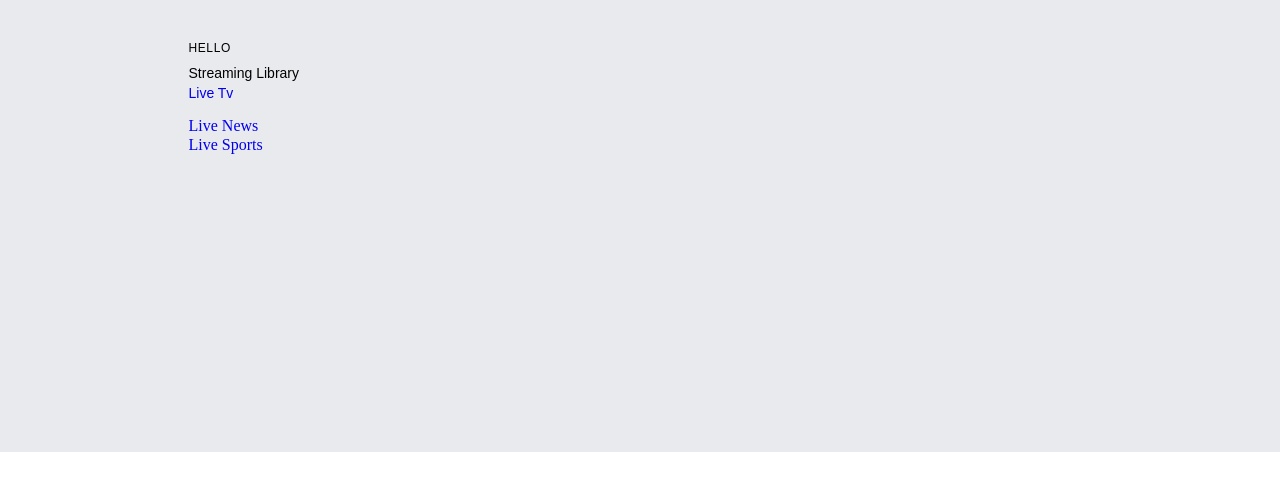
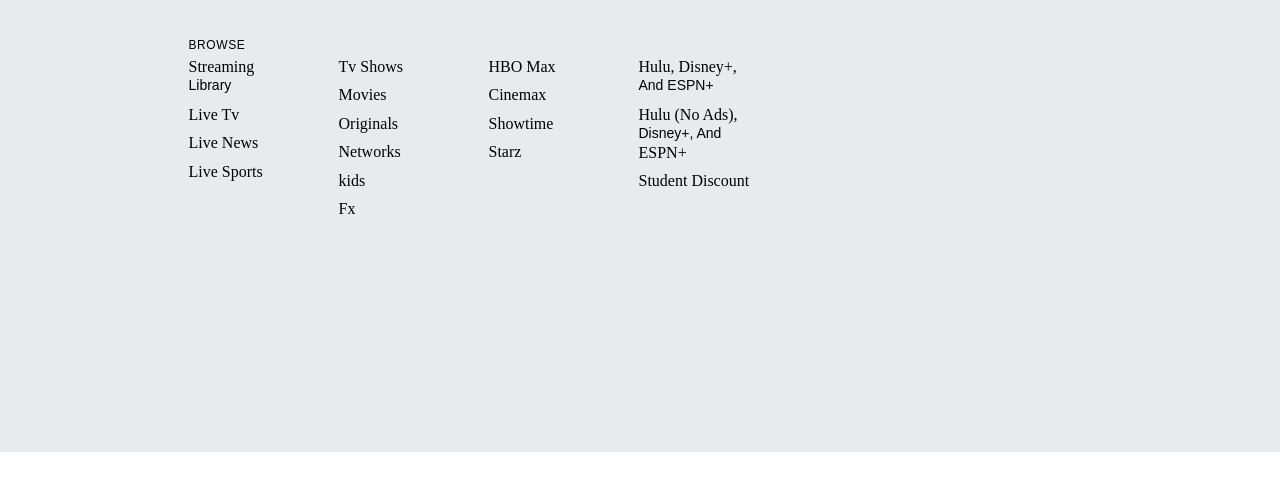
Before and after one commit to abdellahKch/Hulu-Project, a React (Create React App) app: page / in a window 1280 px wide. Shown: the top 490 px of the page. Built offline with nearby package versions, Linux system fonts and the light colour scheme.

Commit message:
Finished the bronwse sectiong of footer

```diff
--- a/src/components/footer/index.js
+++ b/src/components/footer/index.js
@@ -8,7 +8,9 @@
          Container,
          Row,
          Link,
-         Span} from "./styles/footer"
+         Span,
+         Break,
+         Column} from "./styles/footer"
 export default function Footer( {children, ...restProps}){
 
     return (
@@ -43,3 +45,9 @@
 Footer.Span = function FooterSpan({children, ...restProps}){
     return(<Span {...restProps}>{children}</Span>)
 }
+Footer.Break = function FooterBreak({children, ...restProps}){
+    return(<Break {...restProps}>{children}</Break>)
+}
+Footer.Column = function FooterColumn({children, ...restProps}){
+    return(<Column {...restProps}>{children}</Column>)
+}
--- a/src/components/footer/styles/footer.js
+++ b/src/components/footer/styles/footer.js
@@ -37,7 +37,7 @@
 line-height: 1;
 letter-spacing: 0.6px;
 text-transform: uppercase;
-padding: 10px 0;
+padding: 7px 0;
 `
 export const Container = styled.div`
 display:flex
@@ -45,17 +45,18 @@
 magrin: auto;
 `
 export const Row = styled.div`
+display: flex;
 
-display: grid;
 `
 
-export const Link = styled.a`
+export const Link = styled.p`
+width:150px;
+font-color:gey;
+margin:0;
 display: block;
 flex-direction: column;
 text-align: left;
 text-decoration: none;
-padding-buttom: 10px;
-
 
 `
 export const Span = styled.span`
@@ -66,6 +67,11 @@
 font-weight: 400;
 line-height: 1.4;
 letter-spacing: 0;
-}
 
 `
+export const Break = styled.div`
+  flex-basis: 100%;
+  height: 10px;
+`;
+export const Column = styled.div`
+`
--- a/src/container/footer.js
+++ b/src/container/footer.js
@@ -6,15 +6,57 @@
              <Footer.Ultra>
               <Footer.Linkc>
                 <Footer.Browsec>
-                  <Footer.Hthree>Hello</Footer.Hthree>
+                  <Footer.Hthree>Browse</Footer.Hthree>
                   <Footer.Container>
                     <Footer.Row>
+                      <Footer.Column>
                        <Footer.Link>
-                        <Footer.Span>Streaming Library</Footer.Span>
+                        <Footer.Link>Streaming</Footer.Link>
+                        <Footer.Span>Library</Footer.Span>
                        </Footer.Link>
-                      <Footer.Span><Footer.Link href="#">Live Tv</Footer.Link></Footer.Span>
+                       <Footer.Break></Footer.Break>
+                       <Footer.Link href="#">Live Tv</Footer.Link>
+                       <Footer.Break></Footer.Break>
                        <Footer.Link href="#">Live News</Footer.Link>
+                       <Footer.Break></Footer.Break>
                        <Footer.Link href="#">Live Sports</Footer.Link>
+                     </Footer.Column>
+                     <Footer.Column>
+                       <Footer.Link href="#">Tv Shows</Footer.Link>
+                       <Footer.Break></Footer.Break>
+                       <Footer.Link href="#">Movies</Footer.Link>
+                       <Footer.Break></Footer.Break>
+                       <Footer.Link href="#">Originals</Footer.Link>
+                       <Footer.Break></Footer.Break>
+                       <Footer.Link href="#">Networks</Footer.Link>
+                       <Footer.Break></Footer.Break>
+                       <Footer.Link href="#">kids</Footer.Link>
+                       <Footer.Break></Footer.Break>
+                       <Footer.Link href="#">Fx</Footer.Link>
+                     </Footer.Column>
+                     <Footer.Column>
+                       <Footer.Link href="#">HBO Max</Footer.Link>
+                       <Footer.Break></Footer.Break>
+                       <Footer.Link href="#">Cinemax</Footer.Link>
+                       <Footer.Break></Footer.Break>
+                       <Footer.Link href="#">Showtime</Footer.Link>
+                       <Footer.Break></Footer.Break>
+                       <Footer.Link href="#">Starz</Footer.Link>
+                     </Footer.Column>
+                     <Footer.Column>
+                       <Footer.Link>
+                        <Footer.Link>Hulu, Disney+,</Footer.Link>
+                        <Footer.Span>And ESPN+</Footer.Span>
+                       </Footer.Link>
+                       <Footer.Break></Footer.Break>
+                       <Footer.Link>
+                        <Footer.Link>Hulu (No Ads),</Footer.Link>
+                        <Footer.Span>Disney+, And</Footer.Span>
+                        <Footer.Link>ESPN+</Footer.Link>
+                       </Footer.Link>
+                       <Footer.Break></Footer.Break>
+                       <Footer.Link href="#">Student Discount</Footer.Link>
+                     </Footer.Column>
                    </Footer.Row>
                  </Footer.Container>
                </Footer.Browsec>
```
Lines whose indentation alone changed are shown as unchanged.
